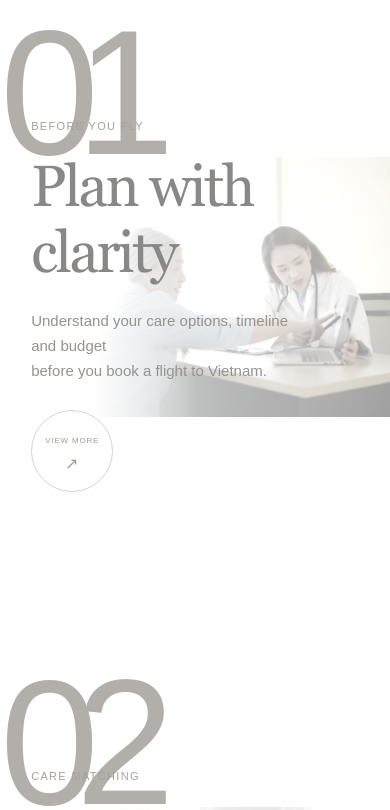
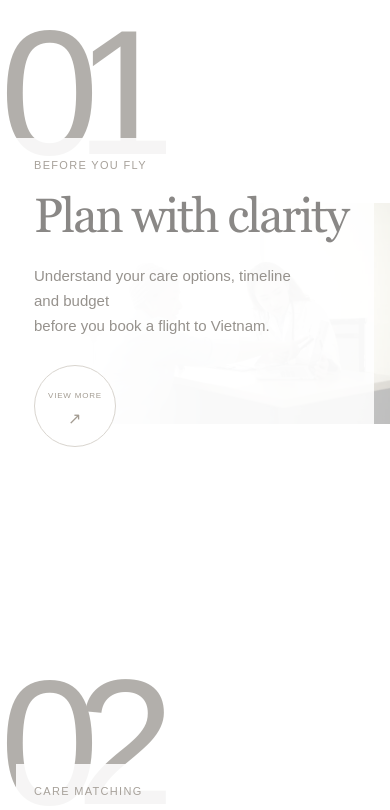
Before and after one commit to supasentai/Medical-Tourism-Support, a React (Vite) app: page / in a window 390 px wide. Shown: the part 1000-1810 px from the top of the page. Built offline with nearby package versions, Linux system fonts and the light colour scheme.

Commit message:
Improve mobile story readability

```diff
--- a/src/styles.css
+++ b/src/styles.css
@@ -1983,20 +1983,25 @@ button:hover .arrow {
     font-size: 178px;
   }
   .story-copy {
-    width: 88%;
-    margin-left: 8%;
+    z-index: 3;
+    width: calc(100% - 32px);
+    margin-left: 16px;
+    padding: 22px 18px 28px;
+    background: rgba(255, 255, 255, 0.88);
   }
   .story-copy h2 {
-    font-size: 58px;
+    font-size: 48px;
+    line-height: 1;
   }
   .story-description {
     max-width: 280px;
     font-size: 15px;
   }
   .story-image-wrap {
-    top: 27%;
-    width: 76%;
-    height: 40%;
+    top: 34%;
+    width: 82%;
+    height: 34%;
+    opacity: 0.28;
   }
   .round-link {
     width: 82px;
```
